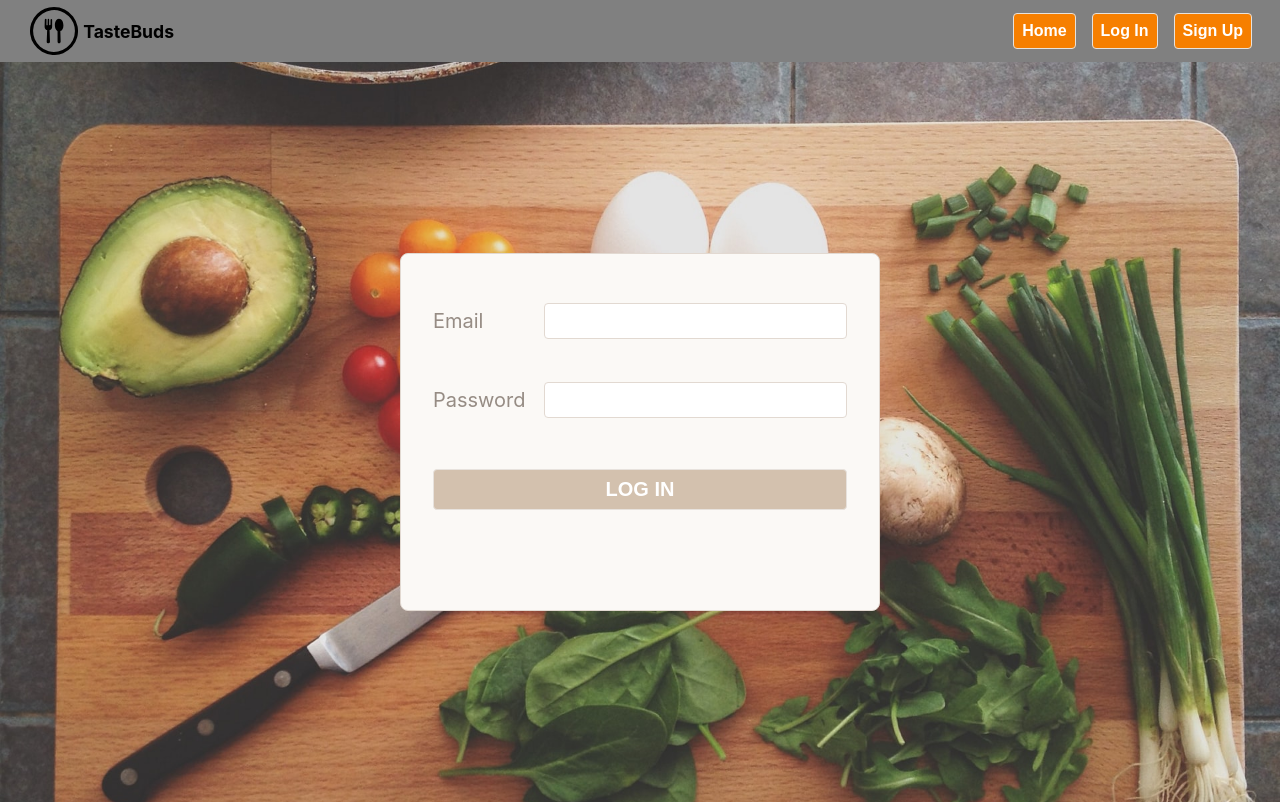
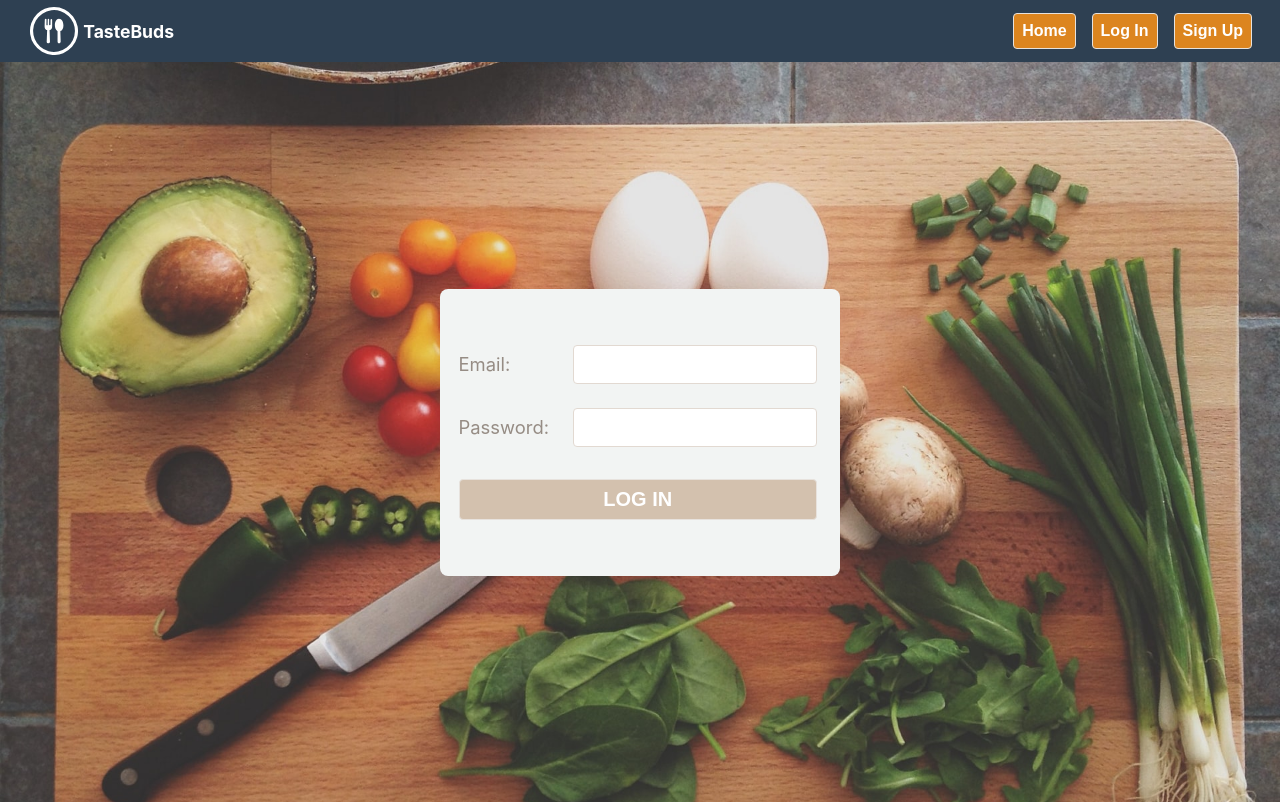
Before and after one commit to cpak125/taste-buds, a React (Create React App) app: page /login in a window 1280 px wide. Built offline with nearby package versions, Linux system fonts and the light colour scheme.

Commit message:
Add some styling

```diff
--- a/src/components/LoginForm/LoginForm.jsx
+++ b/src/components/LoginForm/LoginForm.jsx
@@ -35,9 +35,9 @@ export default function LoginForm({ setUser }) {
       <div className='LoginForm'>
         <div className="form-container">
           <form autoComplete="off" onSubmit={handleSubmit}>
-            <label>Email</label>
+            <label>Email:</label>
             <input type="text" name="email" value={credentials.email} onChange={handleChange} required />
-            <label>Password</label>
+            <label>Password:</label>
             <input type="password" name="password" value={credentials.password} onChange={handleChange} required />
             <button type="submit">LOG IN</button>
           </form>
--- a/src/components/Logo/Logo.css
+++ b/src/components/Logo/Logo.css
@@ -5,9 +5,11 @@
   font-size: 2.2vmin;
   font-weight: bold;
   width: 18vmin;
+  color: white;
 }
 
 .Logo > img {
   height: 6vmin;
   width: 6vmin;
+  fill: white;
 }
--- a/src/components/NavBar/NavBar.css
+++ b/src/components/NavBar/NavBar.css
@@ -1,7 +1,7 @@
 .NavBar {
   width: 100%;
   display: flex;
-  background-color: grey;
+  background-color: #2E4052;
   justify-content: space-between;
   align-items: center;
   padding: 5px 20px 5px 30px;
--- a/src/components/RecipeListItem/RecipeListItem.css
+++ b/src/components/RecipeListItem/RecipeListItem.css
@@ -1,11 +1,13 @@
 .RecipeListItem {
   box-shadow: 0 4px 8px 0 rgba(0, 0, 0, 0.2);
   transition: 0.3s;
+  transition: transform .4s;
   width: 20vw;
 }
 
 .RecipeListItem:hover {
   box-shadow: 0 8px 16px 0 rgba(0, 0, 0, 0.2);
+  transform: scale(1.1);
 }
 
 .container {
--- a/src/components/SignUpForm/SignUpForm.jsx
+++ b/src/components/SignUpForm/SignUpForm.jsx
@@ -49,13 +49,13 @@ export default class SignUpForm extends Component {
         <div className='SignUpForm'>
           <div className="form-container">
             <form autoComplete="off" onSubmit={this.handleSubmit}>
-              <label>Name</label>
+              <label>Name:</label>
               <input type="text" name="name" value={this.state.name} onChange={this.handleChange} required />
-              <label>Email</label>
+              <label>Email:</label>
               <input type="email" name="email" value={this.state.email} onChange={this.handleChange} required />
-              <label>Password</label>
+              <label>Password:</label>
               <input type="password" name="password" value={this.state.password} onChange={this.handleChange} required />
-              <label>Confirm</label>
+              <label>Confirm:</label>
               <input type="password" name="confirm" value={this.state.confirm} onChange={this.handleChange} required />
               <button type="submit" disabled={disable}>SIGN UP</button>
             </form>
--- a/src/index.css
+++ b/src/index.css
@@ -5,7 +5,7 @@
   --tan-2: #E7E2DD;
   --tan-3: #E2D9D1;
   --tan-4: #D3C1AE;
-  --orange: #F67F00;
+  --orange: #DC851F;
   --text-light: #968c84;
   --text-dark: #615954;
 }
@@ -71,7 +71,6 @@ code {
   align-items: center;
   background-color: var(--tan-1);
   color: var(--text-dark);
-  border: .1vmin solid var(--tan-3);
   border-radius: 1vmin;
   padding: .6vmin;
   text-align: center;
@@ -79,31 +78,31 @@ code {
 }
 
 .form-container {
-  padding: 4vmin;
-  background-color: var(--tan-1);
-  border: .1vmin solid var(--tan-3);
+  padding: 7vmin 4vmin;
+  background-color: #F2F4F3;
   border-radius: 1vmin;
-  width: 60vmin;
+  width: 50vmin;
+  display: flex;
+  justify-content: center;
 }
 
 form {
   display: grid;
   grid-template-columns: 1fr 3fr;
-  align-items: center;
-  gap: 1.25vmin;
+  place-content: center;
+  gap: 3vmin;
   color: var(--text-light);
-  height: 30vmin;
 }
 
 label {
-  font-size: 2.5vmin;
+  font-size: 2.3vmin;
   display: flex;
   align-items: center;
 }
 
 input {
   padding: 1vmin;
-  font-size: 2vmin;
+  font-size: 2.2vmin;
   border: .1vmin solid var(--tan-3);
   border-radius: .5vmin;
   color: var(--text-dark);
--- a/src/pages/HomePage/HomePage.css
+++ b/src/pages/HomePage/HomePage.css
@@ -13,6 +13,7 @@
   align-items: center;
   width: 100%;
   padding: 1rem;
+  background-color: #F2F4F3;
 }
 
 #about > h1 {
```
Also changed, not shown: src/img/logo.svg.
